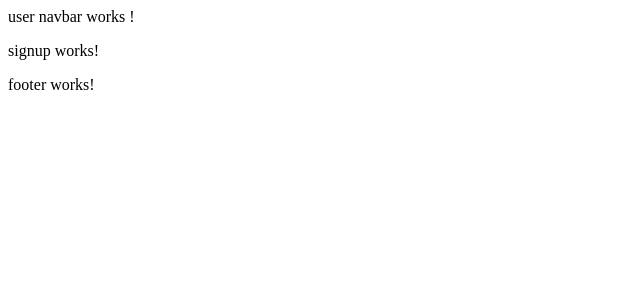
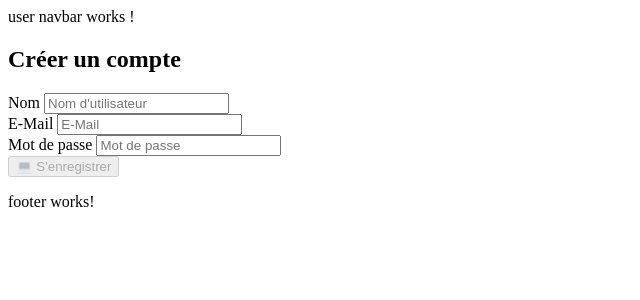
Before and after one commit to LoisKOUNINEF/LesGrainesBouquinent_Front, an Angular app: page /auth/signup in a window 1280 px wide. Shown: the top 300 px of the page, without its empty margins (0-640 px from the left). Built offline with nearby package versions, Linux system fonts and the light colour scheme.

Commit message:
signup component

```diff
--- a/src/app/components/auth/signup/signup.component.html
+++ b/src/app/components/auth/signup/signup.component.html
@@ -1 +1,61 @@
-<p>signup works!</p>
+<div class="container">
+	<h2 class="auth-title">
+		Créer un compte
+	</h2>
+	<form [formGroup]="signupForm">
+		<div class="form-class name">
+			<label class="label">
+				Nom
+			</label>
+			<input
+				type="text"
+				id="name"
+				placeholder="Nom d'utilisateur"
+				class="form-input"
+				formControlName="name"
+				required
+			>
+			<span *ngIf="controls.name?.touched && (controls.name?.hasError('required') || controls.name?.invalid)">
+				Nom d'utilisateur requis (4 caractères minimum).
+			</span>
+		</div>
+		<div class="form-class email">
+			<label class="label">
+				E-Mail
+			</label>
+			<input
+				type="email"
+				id="email"
+				placeholder="E-Mail"
+				class="form-input"
+				formControlName="email"
+				required
+			>
+			<span *ngIf="controls.email?.touched && (controls.email?.hasError('required') || controls.email?.invalid)">
+				Email requis.
+			</span>
+		</div>
+		<div class="form-class password">
+			<label class="label">
+			Mot de passe
+			</label>
+			<input
+				type="password"
+				id="password"
+				placeholder="Mot de passe"
+				class="form-input"
+				formControlName="password"
+				required
+			>
+			<span *ngIf="controls.password?.touched && (controls.password?.hasError('required') || controls.password?.invalid)">
+				Mot de passe requis (10 caractères minimum).
+			</span>
+		</div>
+		<div class="form-class submit">
+			<a (click)="signup()">
+				<button [disabled]="!signupForm.valid" type="submit" class="submit">💻 S'enregistrer
+				</button>
+			</a>
+		</div>
+	</form>
+</div>
--- a/src/app/components/auth/signup/signup.component.ts
+++ b/src/app/components/auth/signup/signup.component.ts
@@ -1,4 +1,10 @@
 import { Component } from '@angular/core';
+import { FormBuilder, FormControl, Validators } from '@angular/forms';
+import { Router } from '@angular/router';
+import { filter, Subscription } from 'rxjs';
+import { UserDTO, UserFormValue } from 'src/app/core/dto/user.dto';
+import { User } from 'src/app/core/models/user.model';
+import { AuthService } from 'src/app/core/services/auth/auth.service';
 
 @Component({
   selector: 'app-signup',
@@ -7,4 +13,54 @@ import { Component } from '@angular/core';
 })
 export class SignupComponent {
 
+  auth: any;
+  subscription: Subscription = new Subscription;
+
+  signupForm = this.formBuilder.group({
+    name: new FormControl('',[
+      Validators.required,
+      Validators.minLength(4)
+    ]),
+    email: new FormControl('',[
+      Validators.required,
+      Validators.email
+    ]),
+    password: new FormControl('',[
+      Validators.minLength(10)
+    ]),
+  });
+
+  controls = {
+    name: this.signupForm.get('name'),
+    email: this.signupForm.get('email'),
+    password: this.signupForm.get('password'),
+  }
+
+  constructor(
+    private authService: AuthService,
+    private formBuilder: FormBuilder,
+    private router: Router) { }
+
+  ngOnInit() { this.auth = this.authService }
+
+  signup(): Subscription | Promise<boolean> {
+    if (this.signupForm.valid) {
+      const user = new UserDTO(this.signupForm.value as UserFormValue);
+
+      return this.subscription = this.auth.signup(user)
+      .pipe(filter(res => !!res))
+      .subscribe((res: User) => {
+        this.authService.login(user)
+        .subscribe(() => {
+          this.router.navigate(['books'])
+        })
+      })
+    };
+    return this.router.navigate(['signup']);
+  }
+
+  ngOnDestroy() {
+    if(this.subscription) this.subscription.unsubscribe();
+  }
+
 }
```
Also changed, not shown: 1 other file (tests, documents, lock files or other folders).
